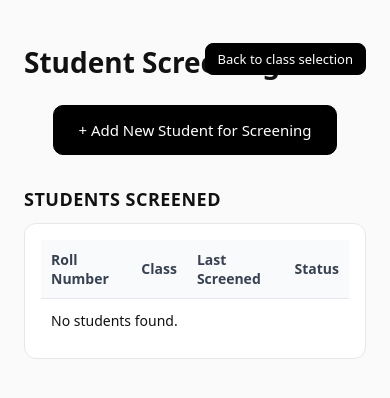
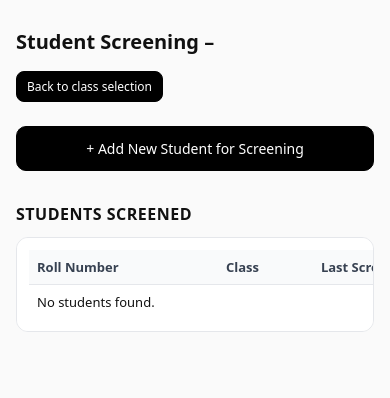
Before and after one commit to admin-masters/nutrilife, a Django app: template backend/templates/screening_only/teacher_dashboard.html in a window 390 px wide. Shown: the top 398 px of the page. Run offline with Django 5.2, Linux system fonts and the light colour scheme; the template is opened without the code that fills it, so the values that code supplies are empty; parts of the project's set-up code (start-up, migrations or seed data) failed here and were passed over.

Commit message:
Some UI changes

```diff
--- a/backend/templates/screening_only/teacher_dashboard.html
+++ b/backend/templates/screening_only/teacher_dashboard.html
@@ -182,6 +182,64 @@
 .back-btn:hover{
   opacity: .9;
 }
+/* ============================= */
+/* 📱 MOBILE RESPONSIVE FIXES   */
+/* ============================= */
+@media (max-width: 768px) {
+
+  body{
+    padding:16px;
+  }
+
+  /* ----- Header Fix ----- */
+  .page-header{
+    position: static;        /* remove absolute reference */
+    display:flex;
+    flex-direction:column;
+    gap:10px;
+  }
+
+  .page-header h1{
+    font-size:20px;
+    line-height:1.3;
+  }
+
+  .back-btn{
+    position: static;        /* stop overlapping */
+    align-self:flex-start;
+    font-size:12px;
+    padding:6px 10px;
+  }
+
+  /* ----- Add Button ----- */
+  .add-btn{
+    width:100%;
+    justify-content:center;
+    font-size:14px;
+    padding:12px;
+  }
+
+  /* ----- Card & Table Fix ----- */
+  .card{
+    padding:12px;
+    overflow-x:auto;         /* allow scroll instead of overflow */
+  }
+
+  table{
+    min-width:600px;         /* prevent columns squishing */
+  }
+
+  th, td{
+    padding:8px;
+    font-size:13px;
+  }
+
+  /* ----- Section Title ----- */
+  .section-title{
+    font-size:16px;
+  }
+
+}
   </style>
 </head>
 
```
